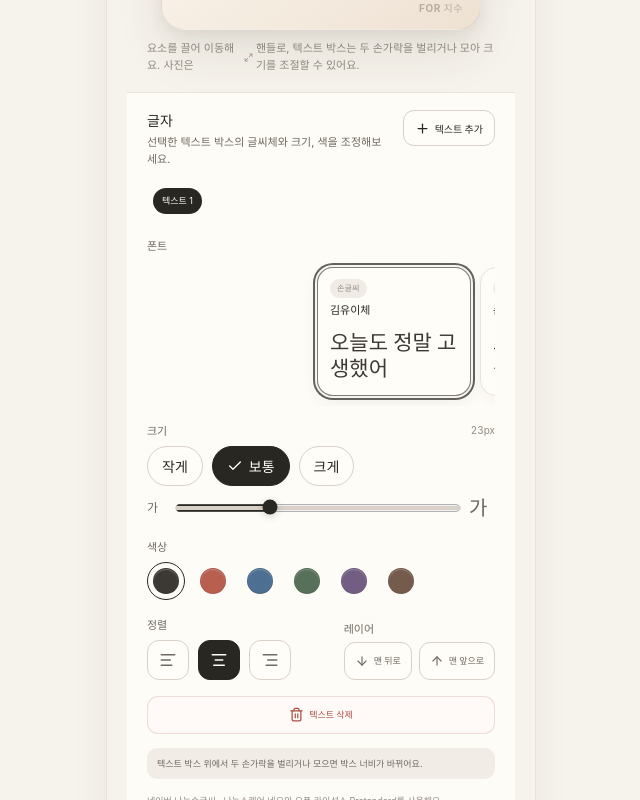
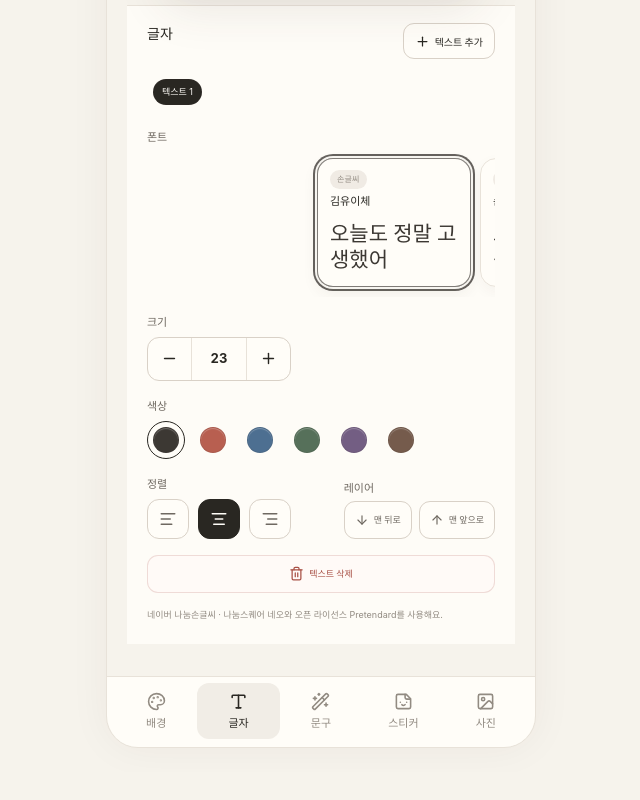
Before and after one commit to Likelion-Yonsei-14th/14-DEMODAY-FRONTEND-CHAK, a React (Vite) app: page /prototype/support/jisu/compose in a window 1280 px wide. Shown: the part 500-1300 px from the top of the page, without its empty margins (319-959 px from the left). After the commit the page ends 1272 px from the top, so only its background shows below. Built offline with nearby package versions, Linux system fonts and the light colour scheme; a web font is replaced by a local one.

Commit message:
polish: compact composer guidance and font sizing controls

```diff
--- a/src/features/composer/ComposerToolTray.tsx
+++ b/src/features/composer/ComposerToolTray.tsx
@@ -5,6 +5,7 @@ import {
   AlignRight,
   ArrowDown,
   ArrowUp,
+  Minus,
   Plus,
   ImagePlus,
   Images,
@@ -27,7 +28,6 @@ import type { ComposerTool } from './ComposerDock'
 import {
   composerFonts,
   composerTextColors,
-  composerTextSizes,
   resolveTextColor,
   resolveTextFontId,
   resolveTextFontSize,
@@ -94,10 +94,7 @@ export function ComposerToolTray({
     >
       {tool === 'background' && (
         <>
-          <ToolTrayHeader
-            title="배경"
-            description="기본 컬러부터 손그림 배경까지 골라보세요."
-          />
+          <ToolTrayHeader title="배경" />
           <BackgroundRow
             label="기본"
             backgrounds={basicBackgrounds}
@@ -116,14 +113,7 @@ export function ComposerToolTray({
       {tool === 'text' && (
         <>
           <div className="composer-text-tool-header">
-            <ToolTrayHeader
-              title="글자"
-              description={
-                activeText
-                  ? '선택한 텍스트 박스의 글씨체와 크기, 색을 조정해보세요.'
-                  : '카드의 텍스트를 누르거나 새 텍스트를 추가해보세요.'
-              }
-            />
+            <ToolTrayHeader title="글자" />
             <button
               type="button"
               className="composer-text-add"
@@ -202,47 +192,48 @@ export function ComposerToolTray({
               </div>
 
               <div className="composer-chip-section">
-                <div className="composer-size-heading">
-                  <span className="composer-tool-label">크기</span>
-                  <span className="composer-size-value">
-                    {resolveTextFontSize(activeText)}px
-                  </span>
-                </div>
-                <div className="composer-chip-row">
-                  {composerTextSizes.map((size) => (
-                    <ChoiceChip
-                      key={size.id}
-                      selected={
-                        resolveTextFontSize(activeText) === size.value
-                      }
-                      onClick={() =>
-                        onTextSizeChange(size.value)
-                      }
-                    >
-                      {size.label}
-                    </ChoiceChip>
-                  ))}
-                </div>
-                <div className="composer-font-size-slider">
-                  <span aria-hidden>가</span>
-                  <input
-                    type="range"
-                    min="14"
-                    max="42"
-                    step="1"
-                    value={resolveTextFontSize(activeText)}
-                    aria-label="글자 크기"
-                    aria-valuetext={`${resolveTextFontSize(activeText)}픽셀`}
-                    onChange={(event) =>
-                      onTextSizeChange(Number(event.target.value))
+                <span className="composer-tool-label">크기</span>
+                <div
+                  className="composer-font-size-stepper"
+                  role="group"
+                  aria-label="글자 크기 조절"
+                >
+                  <button
+                    type="button"
+                    aria-label="글자 크기 줄이기"
+                    disabled={resolveTextFontSize(activeText) <= 14}
+                    onClick={() =>
+                      onTextSizeChange(
+                        Math.max(
+                          14,
+                          resolveTextFontSize(activeText) - 1,
+                        ),
+                      )
                     }
-                  />
-                  <span
-                    className="composer-font-size-slider__large"
-                    aria-hidden
                   >
-                    가
-                  </span>
+                    <Minus size={17} aria-hidden />
+                  </button>
+                  <output
+                    className="composer-font-size-stepper__value"
+                    aria-live="polite"
+                  >
+                    {resolveTextFontSize(activeText)}
+                  </output>
+                  <button
+                    type="button"
+                    aria-label="글자 크기 키우기"
+                    disabled={resolveTextFontSize(activeText) >= 42}
+                    onClick={() =>
+                      onTextSizeChange(
+                        Math.min(
+                          42,
+                          resolveTextFontSize(activeText) + 1,
+                        ),
+                      )
+                    }
+                  >
+                    <Plus size={17} aria-hidden />
+                  </button>
                 </div>
               </div>
 
@@ -348,10 +339,6 @@ export function ComposerToolTray({
                 텍스트 삭제
               </button>
 
-              <p className="composer-text-gesture-note">
-                텍스트 박스 위에서 두 손가락을 벌리거나 모으면 박스 너비가 바뀌어요.
-              </p>
-
               <p className="composer-font-license-note">
                 네이버 나눔손글씨 · 나눔스퀘어 네오와 오픈 라이선스
                 Pretendard를 사용해요.
@@ -454,10 +441,7 @@ function PhotoTool({
 
   return (
     <>
-      <ToolTrayHeader
-        title="사진"
-        description="사진을 카드 위에 놓거나, 카드 전체 배경으로 채울 수 있어요."
-      />
+      <ToolTrayHeader title="사진" />
 
       <div className="composer-photo-actions">
         <button
@@ -583,11 +567,6 @@ function PhotoTool({
                 ? '배경 사진 편집'
                 : '사진 편집'}
             </strong>
-            <span>
-              {selectedPhoto.role === 'background'
-                ? '사진을 끌어 위치를 바꾸고, 캔버스 오른쪽 아래 핸들을 끌어 확대·축소하세요.'
-                : '사진을 끌어 이동하고, 오른쪽 아래 핸들을 끌어 크기와 각도를 조절하세요.'}
-            </span>
           </div>
 
           {selectedPhoto.hasTransparency &&
@@ -733,12 +712,12 @@ function ToolTrayHeader({
   description,
 }: {
   title: string
-  description: string
+  description?: string
 }) {
   return (
     <header className="composer-tool-tray__header">
       <strong>{title}</strong>
-      <span>{description}</span>
+      {description && <span>{description}</span>}
     </header>
   )
 }
--- a/src/features/composer/MessageCanvas.tsx
+++ b/src/features/composer/MessageCanvas.tsx
@@ -209,11 +209,6 @@ export function MessageCanvas({
         </div>
       </div>
 
-      <p className="message-canvas-viewport__hint">
-        요소를 끌어 이동해요. 사진은{' '}
-        <Maximize2 size={13} aria-hidden /> 핸들로,
-        텍스트 박스는 두 손가락을 벌리거나 모아 크기를 조절할 수 있어요.
-      </p>
     </div>
   )
 }
--- a/src/features/composer/UnifiedComposerPage.tsx
+++ b/src/features/composer/UnifiedComposerPage.tsx
@@ -291,10 +291,6 @@ export function UnifiedComposerPage() {
         }
       >
         <div className="unified-composer">
-          <header className="unified-composer__intro">
-            <p>짧게 적어도, 사진을 넣어도, 마음껏 꾸며도 괜찮아요.</p>
-          </header>
-
           <MessageCanvas
             draft={draft}
             selectedId={selectedLayerId}
--- a/src/features/composer/composer.css
+++ b/src/features/composer/composer.css
@@ -1102,76 +1102,6 @@
   max-height: none;
 }
 
-.composer-size-heading {
-  display: flex;
-  align-items: center;
-  justify-content: space-between;
-  gap: 12px;
-}
-
-.composer-size-value {
-  color: var(--color-content-tertiary);
-  font-size: 10px;
-  line-height: 16px;
-  font-variant-numeric: tabular-nums;
-}
-
-.composer-font-size-slider {
-  display: grid;
-  grid-template-columns: 20px minmax(0, 1fr) 26px;
-  align-items: center;
-  gap: 8px;
-  color: var(--color-content-secondary);
-  font-family: var(--font-ui);
-  font-size: 12px;
-  line-height: 1;
-}
-
-.composer-font-size-slider__large {
-  font-size: 20px;
-  font-weight: 650;
-}
-
-.composer-font-size-slider input[type='range'] {
-  width: 100%;
-  height: 28px;
-  margin: 0;
-  accent-color: var(--color-content-primary);
-  cursor: pointer;
-}
-
-.composer-font-size-slider input[type='range']::-webkit-slider-runnable-track {
-  height: 4px;
-  border-radius: 999px;
-  background: var(--color-border-default);
-}
-
-.composer-font-size-slider input[type='range']::-webkit-slider-thumb {
-  width: 18px;
-  height: 18px;
-  margin-top: -7px;
-  border: 3px solid var(--color-surface-base);
-  border-radius: 50%;
-  background: var(--color-content-primary);
-  box-shadow: 0 2px 7px rgba(55,43,34,.18);
-  -webkit-appearance: none;
-}
-
-.composer-font-size-slider input[type='range']::-moz-range-track {
-  height: 4px;
-  border-radius: 999px;
-  background: var(--color-border-default);
-}
-
-.composer-font-size-slider input[type='range']::-moz-range-thumb {
-  width: 14px;
-  height: 14px;
-  border: 3px solid var(--color-surface-base);
-  border-radius: 50%;
-  background: var(--color-content-primary);
-  box-shadow: 0 2px 7px rgba(55,43,34,.18);
-}
-
 
 /* Multi-text editing */
 .canvas-text-element__done {
@@ -1467,12 +1397,61 @@
 }
 
 
-.composer-text-gesture-note {
-  margin: -2px 0 0;
-  padding: 8px 10px;
-  border-radius: 10px;
+
+
+/* Compact mobile typography sizing: one-step controls, no persistent instructional copy. */
+.composer-font-size-stepper {
+  width: fit-content;
+  display: grid;
+  grid-template-columns: 44px 54px 44px;
+  align-items: center;
+  overflow: hidden;
+  border: 1px solid var(--color-border-default);
+  border-radius: 12px;
+  background: var(--color-surface-base);
+}
+
+.composer-font-size-stepper button {
+  width: 44px;
+  height: 42px;
+  display: grid;
+  place-items: center;
+  padding: 0;
+  border: 0;
+  background: transparent;
+  color: var(--color-content-primary);
+  cursor: pointer;
+}
+
+.composer-font-size-stepper button:first-child {
+  border-right: 1px solid var(--color-border-subtle);
+}
+
+.composer-font-size-stepper button:last-child {
+  border-left: 1px solid var(--color-border-subtle);
+}
+
+.composer-font-size-stepper button:active:not(:disabled) {
   background: var(--color-surface-subtle);
-  color: var(--color-content-secondary);
-  font-size: 9px;
-  line-height: 15px;
 }
+
+.composer-font-size-stepper button:disabled {
+  color: var(--color-content-tertiary);
+  opacity: .45;
+  cursor: default;
+}
+
+.composer-font-size-stepper__value {
+  display: grid;
+  place-items: center;
+  min-height: 42px;
+  color: var(--color-content-primary);
+  font-size: 13px;
+  line-height: 1;
+  font-weight: 750;
+  font-variant-numeric: tabular-nums;
+}
+
+.composer-photo-editor__heading {
+  gap: 0;
+}
```
